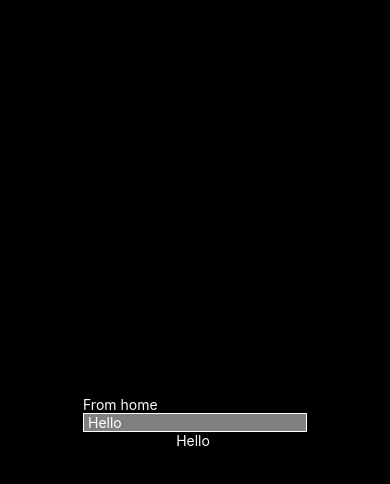
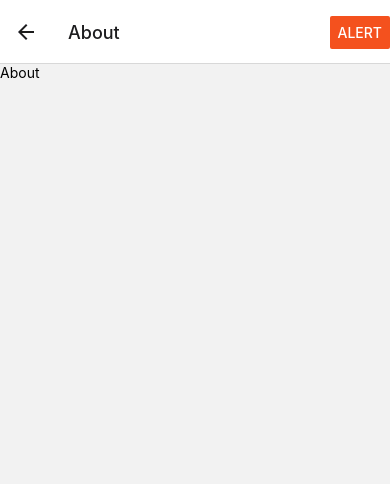
Before and after one commit to DeviPrasadKL/React_Native, a React Native app: screen /About in a window 390 px wide. Shown: the top 484 px of the page. Built offline with nearby package versions, Linux system fonts and the light colour scheme.

Commit message:
Navigatin

```diff
--- a/App.js
+++ b/App.js
@@ -1,14 +1,37 @@
 import { StatusBar } from 'expo-status-bar';
-import { StyleSheet, Text, View } from 'react-native';
+import { Button, StyleSheet, Text, View } from 'react-native';
+import { NavigationContainer } from '@react-navigation/native';
+import { createNativeStackNavigator } from '@react-navigation/native-stack';
 import Home from './Components/Home';
+import About from './Components/About';
+
+const Stack = createNativeStackNavigator();
 
 export default function App() {
   return (
-    <View style={styles.container}>
-      <Home/>
-      <Text style={{color:'white'}}>Hello </Text>
-      <StatusBar style="auto" />
-    </View>
+    <NavigationContainer>
+    <Stack.Navigator initialRouteName="Home">
+      <Stack.Screen name="Home" component={Home} options={{
+          title: 'My home',
+          headerStyle: {
+            backgroundColor: '#f4511e',
+          },
+          headerTintColor: '#fff',
+          headerTitleStyle: {
+            fontWeight: 'bold',
+          },
+        }} />
+      <Stack.Screen name="About" component={About}  options={{
+          headerRight: () => (
+            <Button
+              onPress={() => alert('This is a button!')}
+              title="Alert"
+              color="#f4511e"
+            />
+          ),
+        }}/>
+    </Stack.Navigator>
+  </NavigationContainer>
   );
 }
 
--- /dev/null
+++ b/Components/About.js
@@ -0,0 +1,10 @@
+import React from 'react'
+import { Text, View } from 'react-native'
+
+export default function About() {
+  return (
+    <View>
+        <Text>About</Text>
+    </View>
+  )
+}
--- a/Components/Home.js
+++ b/Components/Home.js
@@ -1,12 +1,14 @@
 import { useState } from "react";
-import { StyleSheet, Text, TextInput, View } from "react-native";
+import { Button, StyleSheet, Text, TextInput, View } from "react-native";
 
-export default function Home() {
+export default function Home({navigation }) {
     const [data, setData] = useState("Hello");
     return (
         <View>
             <Text style={{ color: 'white' }}>From home </Text>
             <TextInput style={styles.inputTag} value={data} onChange={(e) => { setData(e.target.value) }} />
+
+            <Button title="Go to about"  onPress={() => navigation.navigate('About')} />
         </View>
     );
 }
```
Also changed, not shown: package.json (+6 -1 lines), 1 other file (tests, documents, lock files or other folders).
